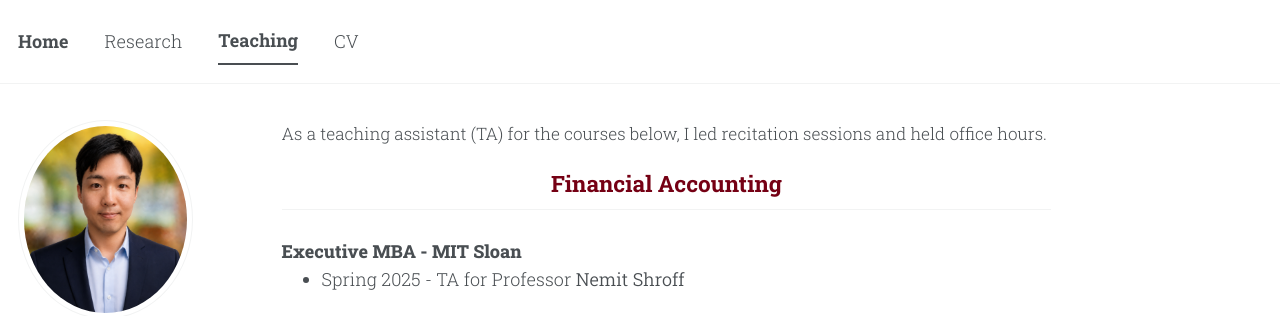
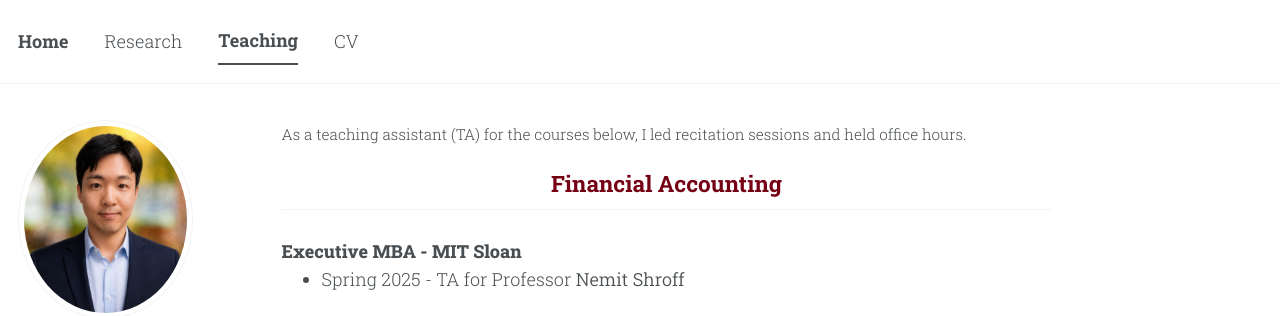
Before and after one commit to jgkim262/jgkim262.github.io, a Jekyll site: the page built from _pages/teaching.md, in a window 1280 px wide. Shown: the top 316 px of the page. Built offline with Jekyll 4.4.1, drawn with Linux system fonts in a browser that asks for light colours; a style sheet for code colours, icons or effects is not loaded.

Commit message:
Add 0.85em xsmall class, apply to teaching intro; cache-bust JS
Co-Authored-By: Claude Fable 5 <noreply@anthropic.com>

```diff
--- a/_includes/scripts.html
+++ b/_includes/scripts.html
@@ -1,4 +1,4 @@
-<script type="module" src="{{ base_path }}/assets/js/main.min.js"></script>
+<script type="module" src="{{ base_path }}/assets/js/main.min.js?v={{ site.time | date: '%s' }}"></script>
 
 {% include analytics.html %}
 
--- a/_pages/teaching.md
+++ b/_pages/teaching.md
@@ -3,7 +3,7 @@ permalink: /teaching/
 author_profile: true
 ---
 
-<span class="smaller">As a teaching assistant (TA) for the courses below, I led recitation sessions and held office hours.</span>
+<span class="xsmall">As a teaching assistant (TA) for the courses below, I led recitation sessions and held office hours.</span>
 <div class="teaching" markdown="1">
 ## Financial Accounting
 {: .course-title}
--- a/_sass/include/_utilities.scss
+++ b/_sass/include/_utilities.scss
@@ -359,6 +359,11 @@ body:hover .visually-hidden button {
    <span class="smaller">text</span> */
 .page__content .smaller {
   font-size: 0.95em;
+}
+
+/* A step below .smaller. Apply with: <span class="xsmall">text</span> */
+.page__content .xsmall {
+  font-size: 0.85em;
 }
 
 
```
